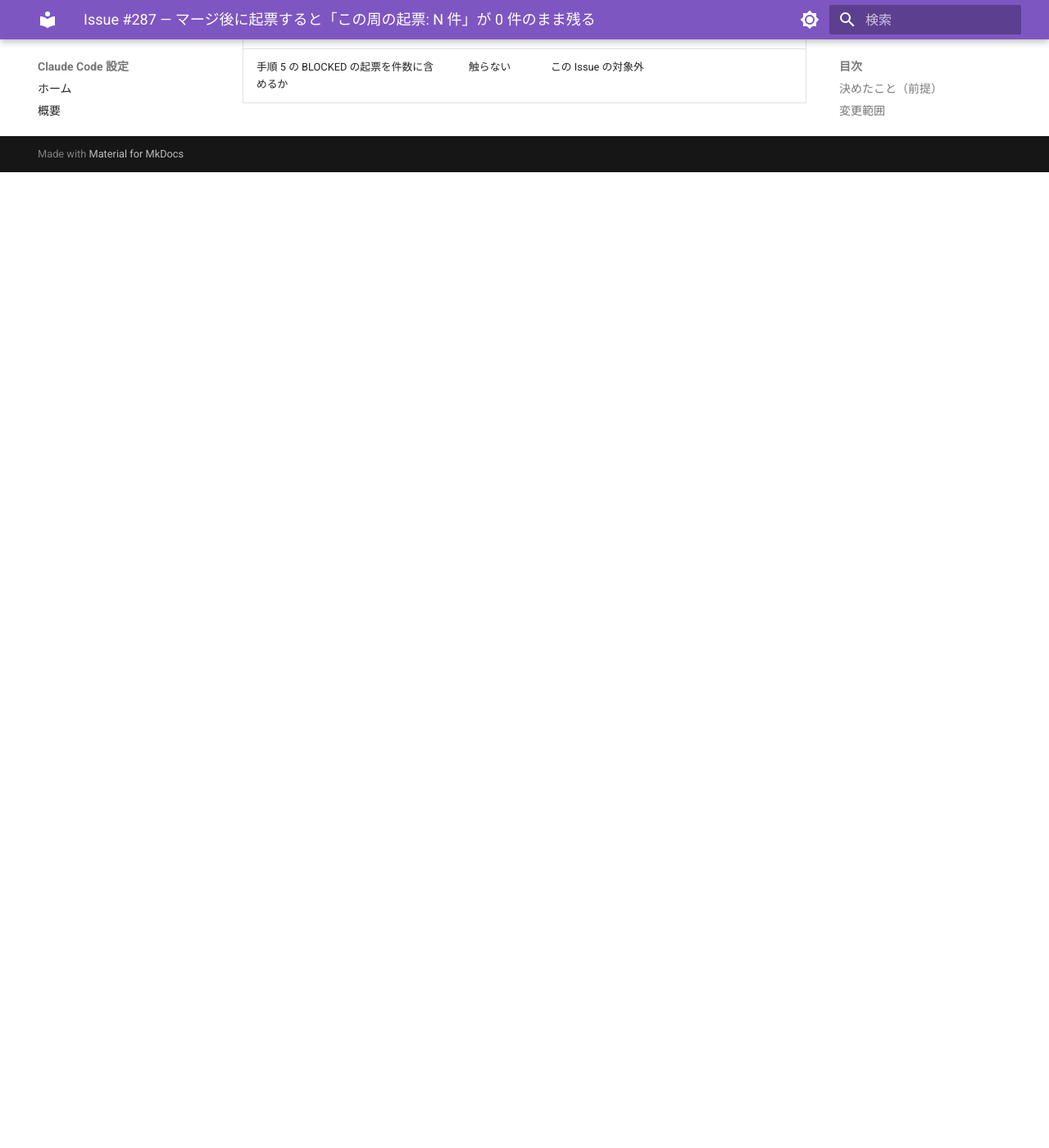
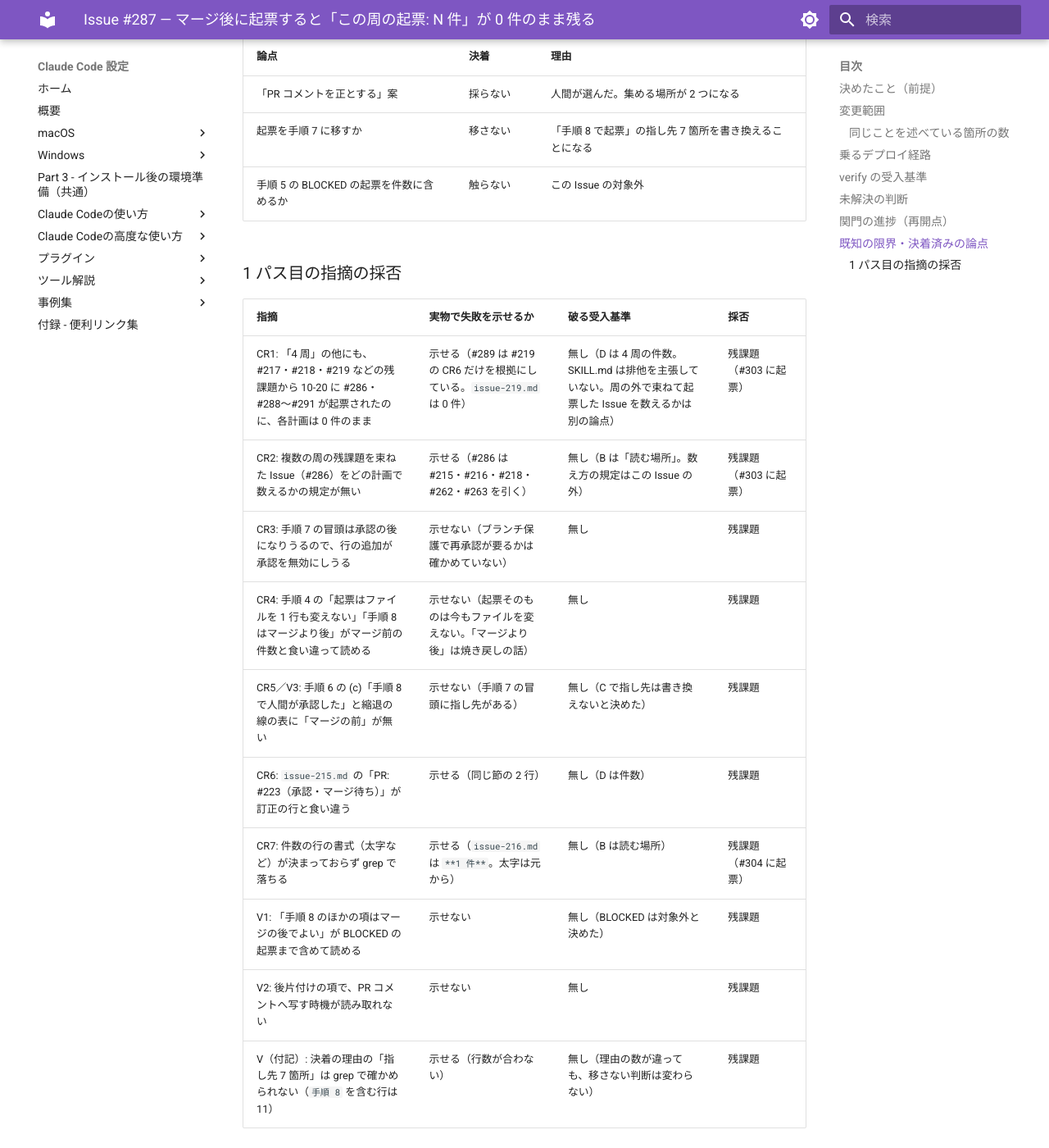
Before and after one commit to hdknr/claude-code-setup, an MkDocs documentation site: the page built from docs/plans/issue-287.md, in a window 1280 px wide and 1400 px high, scrolled down 2931 px. Shown: the whole window at 82% size. Built offline with MkDocs 1.6.1 and Material for MkDocs 9.7.7, drawn with Linux system fonts in a browser that asks for light colours; before the commit the page ends 3141 px from its top, so only the background shows below that; some of the changed text lies outside the part shown.

Commit message:
docs(plans): #287 の 1 パス目の採否と起票 2 件を記録する
Co-Authored-By: Claude Opus 5.5 <noreply@anthropic.com>

```diff
--- a/docs/plans/issue-287.md
+++ b/docs/plans/issue-287.md
@@ -66,8 +66,12 @@
 - 実装: 済み（`a4d0978`）。`skill-metrics.py` で生成ブロックを書き直した
 - check-all: `a4d0978` の作業ツリーで 44/44 緑（失敗 0 / 飛ばし 0）
 - 割り目（手順 4）: 訊いた → **「ここで割る」**。再開は手順 5 の 1 パス目から
-- 関門: まだ（次は手順 5 の 1 パス目。Verifier と `/code-review` の両方。base は上の SHA）
-- 反証・差し戻し: まだ
+- 関門 1 パス目（base `d45103e`）: Verifier（`dev-loop:dev-loop-verifier`・sonnet）**反証 3 件**（低。A〜E は一致、
+  check-all 44/44）／`/code-review` **指摘 7 件**（D は `gh` で一致、check-all 44/44）。
+  採否の表（下）で **直す 0 件・残課題 10 件**
+- 2 パス目: **対象の差分なし**（1 パス目の指摘対応で直した行が 0 件）。狭いパス: 該当なし
+- 反証・差し戻し: 手順 4 への差し戻しなし
+- この周の起票: 2 件（#303・#304。マージの前に `AskUserQuestion` で訊き、人間が CR1/CR2 と CR7 を選んだ）
 - 交絡を潰した手順: 実験なし（起票時刻とマージ時刻の比較は観測で、実験ではない）
 
 ## 既知の限界・決着済みの論点
@@ -77,3 +81,18 @@
 | 「PR コメントを正とする」案 | 採らない | 人間が選んだ。集める場所が 2 つになる |
 | 起票を手順 7 に移すか | 移さない | 「手順 8 で起票」の指し先 7 箇所を書き換えることになる |
 | 手順 5 の BLOCKED の起票を件数に含めるか | 触らない | この Issue の対象外 |
+
+### 1 パス目の指摘の採否
+
+| 指摘 | 実物で失敗を示せるか | 破る受入基準 | 採否 |
+| --- | --- | --- | --- |
+| CR1: 「4 周」の他にも、#217・#218・#219 などの残課題から 10-20 に #286・#288〜#291 が起票されたのに、各計画は 0 件のまま | 示せる（#289 は #219 の CR6 だけを根拠にしている。`issue-219.md` は 0 件） | 無し（D は 4 周の件数。SKILL.md は排他を主張していない。周の外で束ねて起票した Issue を数えるかは別の論点） | 残課題（#303 に起票） |
+| CR2: 複数の周の残課題を束ねた Issue（#286）をどの計画で数えるかの規定が無い | 示せる（#286 は #215・#216・#218・#262・#263 を引く） | 無し（B は「読む場所」。数え方の規定はこの Issue の外） | 残課題（#303 に起票） |
+| CR3: 手順 7 の冒頭は承認の後になりうるので、行の追加が承認を無効にしうる | 示せない（ブランチ保護で再承認が要るかは確かめていない） | 無し | 残課題 |
+| CR4: 手順 4 の「起票はファイルを 1 行も変えない」「手順 8 はマージより後」がマージ前の件数と食い違って読める | 示せない（起票そのものは今もファイルを変えない。「マージより後」は焼き戻しの話） | 無し | 残課題 |
+| CR5／V3: 手順 6 の (c)「手順 8 で人間が承認した」と縮退の線の表に「マージの前」が無い | 示せない（手順 7 の冒頭に指し先がある） | 無し（C で指し先は書き換えないと決めた） | 残課題 |
+| CR6: `issue-215.md` の「PR: #223（承認・マージ待ち）」が訂正の行と食い違う | 示せる（同じ節の 2 行） | 無し（D は件数） | 残課題 |
+| CR7: 件数の行の書式（太字など）が決まっておらず grep で落ちる | 示せる（`issue-216.md` は `**1 件**`。太字は元から） | 無し（B は読む場所） | 残課題（#304 に起票） |
+| V1: 「手順 8 のほかの項はマージの後でよい」が BLOCKED の起票まで含めて読める | 示せない | 無し（BLOCKED は対象外と決めた） | 残課題 |
+| V2: 後片付けの項で、PR コメントへ写す時機が読み取れない | 示せない | 無し | 残課題 |
+| V（付記）: 決着の理由の「指し先 7 箇所」は grep で確かめられない（`手順 8` を含む行は 11） | 示せる（行数が合わない） | 無し（理由の数が違っても、移さない判断は変わらない） | 残課題 |
```
